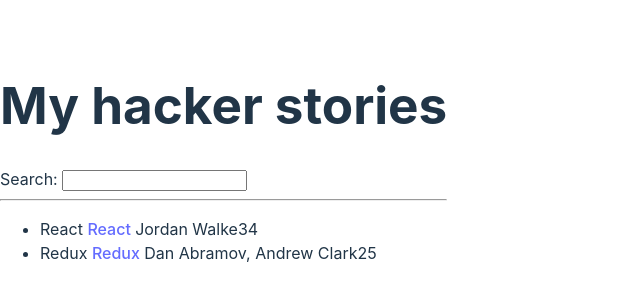
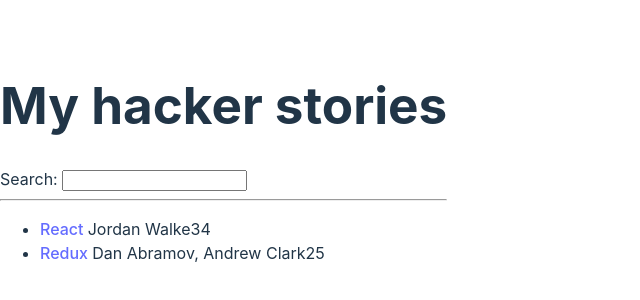
Before and after one commit to Gizele-Aydi/Searching-with-React, a React (Vite) app: page / in a window 1280 px wide. Shown: the part 238-538 px from the top of the page, without its empty margins (0-640 px from the left). Built offline with nearby package versions, Linux system fonts and the light colour scheme.

Commit message:
W6 Adding props

```diff
--- a/src/App.jsx
+++ b/src/App.jsx
@@ -1,28 +1,9 @@
 import * as React from "react"
 
-const list = [
-  {
-    title: "React ",
-    url: "https://reactjs.org/",
-    author: "Jordan Walke",
-    num_comments: 3,
-    points: 4,
-    objectID: 0,
-  },
-  {
-    title: "Redux ",
-    url: "https://redux.js.org/",
-    author: "Dan Abramov, Andrew Clark",
-    num_comments: 2,
-    points: 5,
-    objectID: 1,
-  },
-];
-
-const List = () => (
+const List = (props) => (
     <ul>
-        {list.map((item) => (
-            <li key={item.objectID}>{item.title}
+        {props.list.map((item)=> (
+            <li key={item.objectID}>
                 <span>
                     <a href="{item.url}">{item.title}</a>
                 </span>
@@ -47,14 +28,33 @@
         </div>
     );
 };
-
-const App = () => (
+const App = () => {
+    const stories = [
+        {
+          title: "React ",
+          url: "https://reactjs.org/",
+          author: "Jordan Walke",
+          num_comments: 3,
+          points: 4,
+          objectID: 0,
+        },
+        {
+          title: "Redux ",
+          url: "https://redux.js.org/",
+          author: "Dan Abramov, Andrew Clark",
+          num_comments: 2,
+          points: 5,
+          objectID: 1,
+        },
+      ];
+    return (
         <div>
             <h1>My hacker stories</h1>
             <Search />
             <hr />
-        <List />
+            <List list={stories} />
         </div>
     );
+};
 
 export default App;
```
Lines whose indentation alone changed are shown as unchanged.
